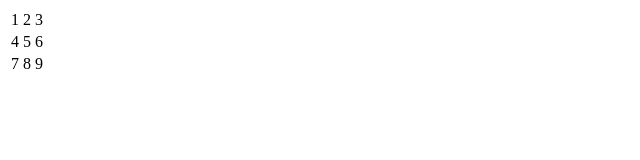
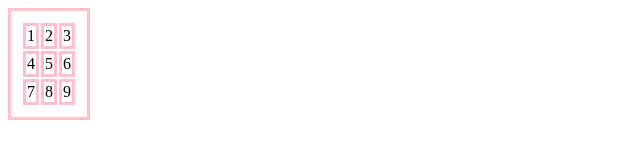
Before and after one commit to ArseniChyzheuski/A.Chyzheuski, a plain HTML site: page index.html in a window 1280 px wide. Shown: the whole page, without its empty margins (0-640 px from the left). Drawn offline with Linux system fonts and the light colour scheme.

Commit message:
Add files via upload

```diff
--- a/index.html
+++ b/index.html
@@ -2,6 +2,14 @@
     <head>
         <meta charset="UTF-8">
         <title>Tabele</title>
+        <style>
+            table,td{
+            border: 3px solid pink;}
+            table{
+                padding: 10px;}
+            td{
+                margin: 5px;}
+        </style>
     </head>
     <body>
         <table>
```
